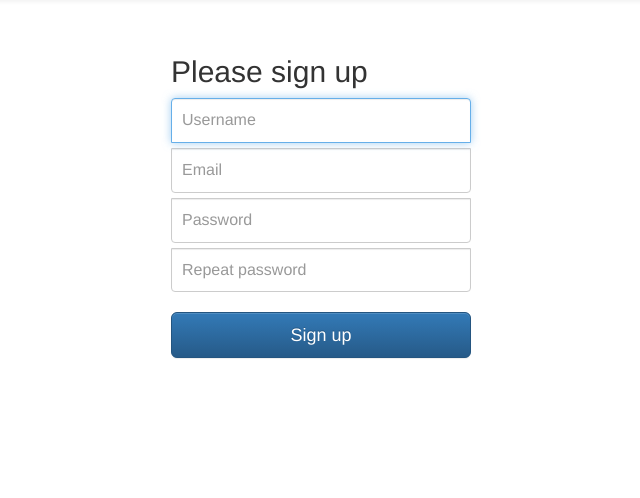
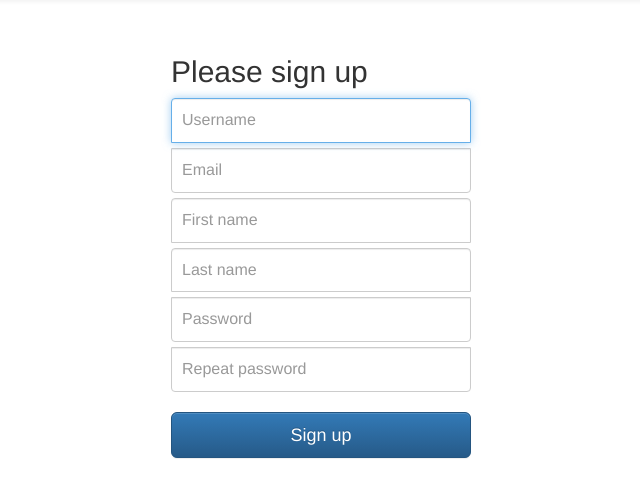
Before and after one commit to slaymaker1907/utah-triangle-voting, a Django app: template triangle_website/voting/templates/voting/new_user.html in a window 1280 px wide. Shown: the part 72-570 px from the top of the page, without its empty margins (319-959 px from the left). Run offline with Django 3.2, Linux system fonts and the light colour scheme; the template is opened without the code that fills it, so the values that code supplies are empty; some libraries are stand-ins or nearby versions.

Commit message:
Added a name to sign up stuff

```diff
--- /dev/null
+++ b/triangle_website/voting/templates/voting/add_user_email.txt
@@ -0,0 +1 @@
+Please add user {{user.last_name}}, {{user.first_name}} with username {{user.username}}.
--- a/triangle_website/voting/templates/voting/new_user.html
+++ b/triangle_website/voting/templates/voting/new_user.html
@@ -21,6 +21,12 @@
 		<label for="email" class="sr-only">Email</label>
 		<input type="email" id="inputPasswordRep" class="form-control" placeholder="Email" required name="email"></input>
 
+		<label for="firstname" class="sr-only">First name</label>
+		<input type="text" id="firstname" class="form-control" placeholder="First name" required name="firstname"></input>
+
+		<label for="lastname" class="sr-only">Last name</label>
+		<input type="text" id="lastname" class="form-control" placeholder="Last name" required name="lastname"></input>
+
 		<label for="inputPassword" class="sr-only">Password</label>
 		<input type="password" id="inputPassword" class="form-control" placeholder="Password" required name="pwd"></input>
 
```
Also changed, not shown: triangle_website/voting/views.py (+15 -3 lines).
